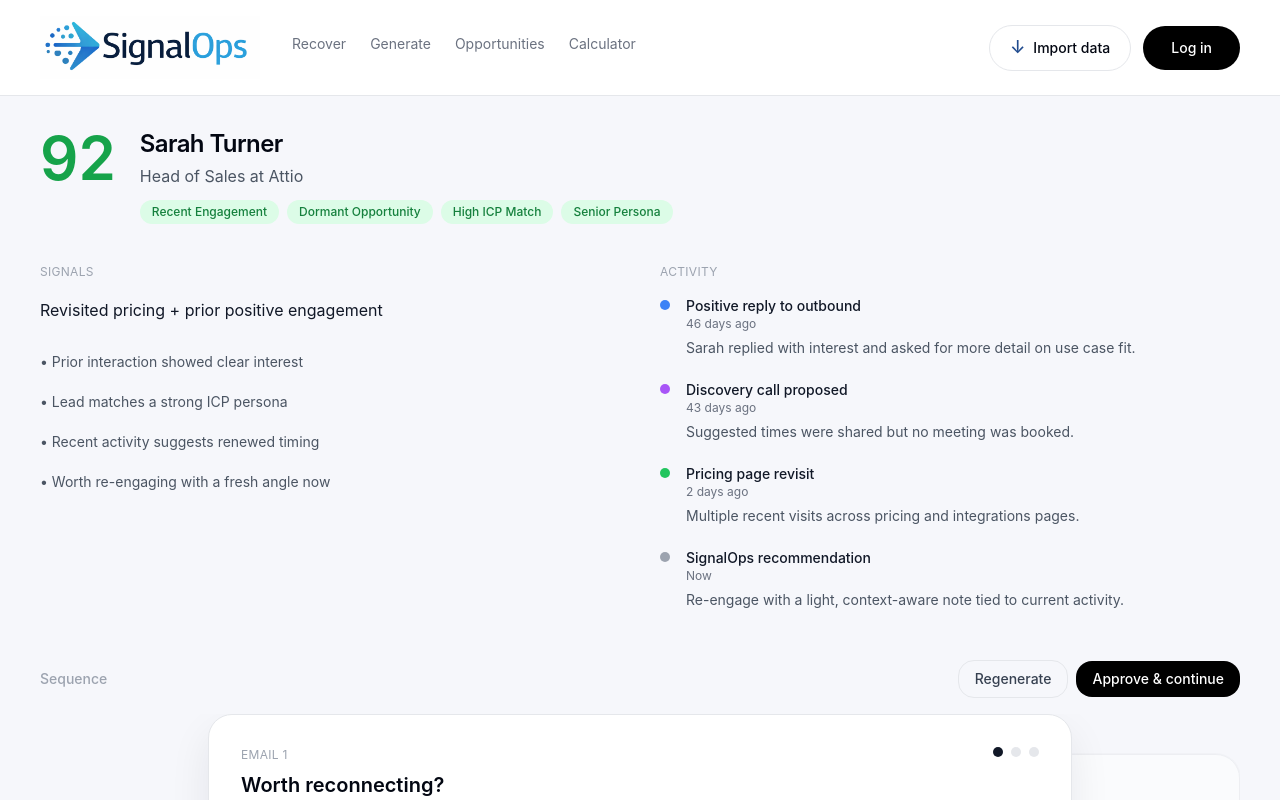
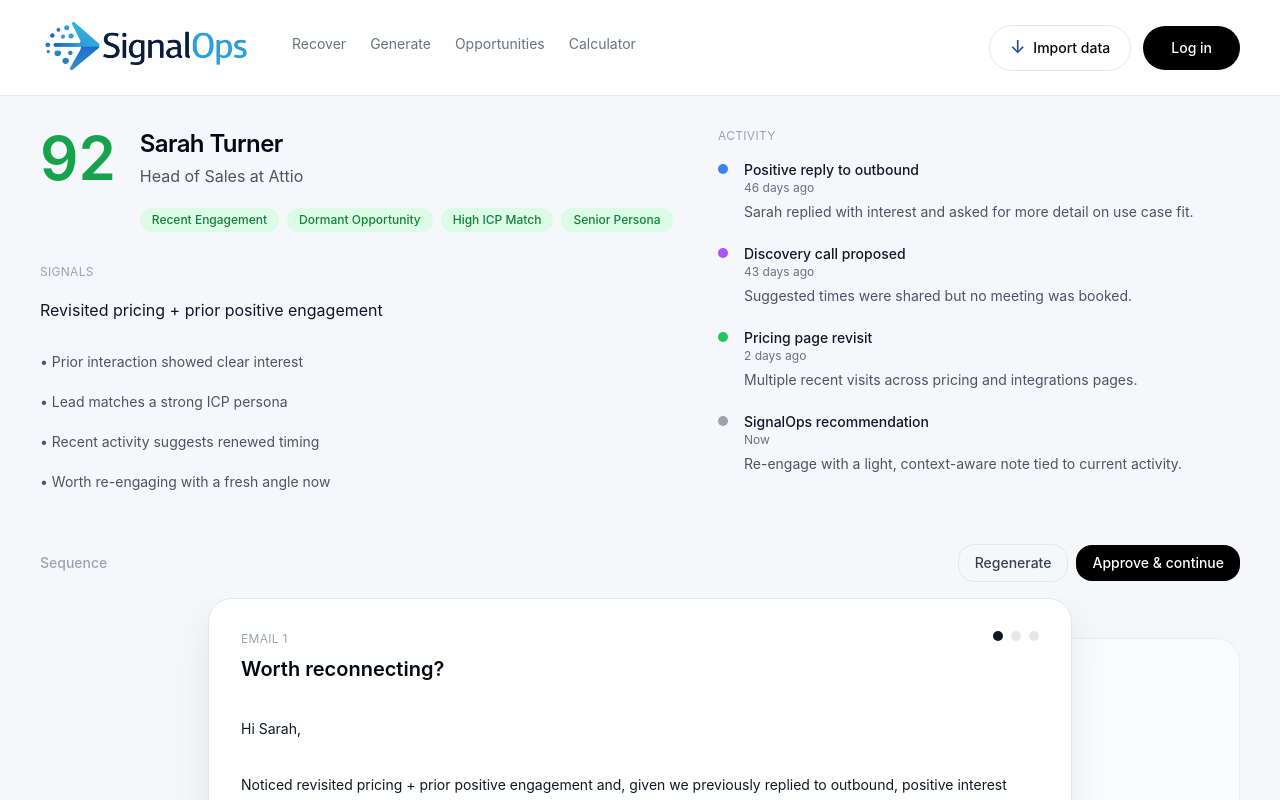
Before and after one commit to powerstephen/SignalOps, a Next.js app: page /contact/1 in a window 1280 px wide. Shown: the top 800 px of the page. Built offline with nearby package versions, Linux system fonts and the light colour scheme.

Commit message:
Update page.tsx

```diff
--- a/app/contact/[id]/page.tsx
+++ b/app/contact/[id]/page.tsx
@@ -112,14 +112,17 @@
 
   const activeIndex = emails.findIndex((email) => email.id === activeEmail.id);
   const prevEmail = activeIndex > 0 ? emails[activeIndex - 1] : null;
-  const nextEmail = activeIndex < emails.length - 1 ? emails[activeIndex + 1] : null;
+  const nextEmail =
+    activeIndex < emails.length - 1 ? emails[activeIndex + 1] : null;
 
   function canOpen(emailId: number) {
     return emailId <= approvedUpTo;
   }
 
   function handleApprove() {
-    setApprovedUpTo((current) => Math.min(current + 1, emails.length));
+    const nextApproved = Math.min(approvedUpTo + 1, emails.length);
+    setApprovedUpTo(nextApproved);
+
     if (activeEmailId < emails.length) {
       setActiveEmailId(activeEmailId + 1);
     }
@@ -132,24 +135,22 @@
   return (
     <div className="mx-auto w-full max-w-7xl px-8 py-8 md:px-10">
       <div className="space-y-10">
-        {/* TOP */}
-        <div className="flex flex-col gap-5 lg:flex-row lg:items-start lg:justify-between">
+        <div className="grid grid-cols-1 gap-10 lg:grid-cols-[1.1fr_0.9fr]">
+          <div className="space-y-8">
             <div className="flex items-start gap-6">
               <div className="text-6xl font-semibold leading-none text-green-600">
                 {lead.score}
               </div>
 
-            <div className="space-y-3">
-              <div>
+              <div className="min-w-0">
                 <div className="text-2xl font-semibold tracking-tight text-gray-950">
                   {lead.name}
                 </div>
                 <div className="mt-1 text-gray-600">
                   {lead.role} at {lead.company}
                 </div>
-              </div>
 
-              <div className="flex max-w-[560px] flex-wrap gap-2">
+                <div className="mt-5 flex max-w-[620px] flex-wrap gap-2">
                   <Pill label="Recent Engagement" />
                   <Pill label="Dormant Opportunity" />
                   <Pill label="High ICP Match" />
@@ -157,10 +158,7 @@
                 </div>
               </div>
             </div>
-        </div>
 
-        {/* ABOVE THE FOLD SUMMARY */}
-        <div className="grid grid-cols-1 gap-10 lg:grid-cols-[1fr_1fr]">
             <div>
               <div className="text-xs uppercase tracking-wide text-gray-400">
                 Signals
@@ -176,6 +174,7 @@
                 <li>• Recent activity suggests renewed timing</li>
                 <li>• Worth re-engaging with a fresh angle now</li>
               </ul>
+            </div>
           </div>
 
           <div>
@@ -203,12 +202,9 @@
           </div>
         </div>
 
-        {/* EMAIL CAROUSEL */}
         <div className="pt-2">
           <div className="mb-4 flex items-center justify-between">
-            <div className="text-sm font-medium text-gray-400">
-              Sequence
-            </div>
+            <div className="text-sm font-medium text-gray-400">Sequence</div>
 
             <div className="flex items-center gap-2">
               <button
@@ -230,9 +226,13 @@
             {prevEmail ? (
               <button
                 type="button"
-                onClick={() => canOpen(prevEmail.id) && setActiveEmailId(prevEmail.id)}
+                onClick={() =>
+                  canOpen(prevEmail.id) && setActiveEmailId(prevEmail.id)
+                }
                 className={`absolute left-0 top-10 z-0 h-[320px] w-[18%] rounded-3xl border border-gray-200 bg-white px-4 py-6 text-left shadow-[0_0_0_1px_rgba(17,24,39,0.04)] transition ${
-                  canOpen(prevEmail.id) ? "hover:-translate-y-0.5" : "cursor-not-allowed opacity-50"
+                  canOpen(prevEmail.id)
+                    ? "hover:-translate-y-0.5"
+                    : "cursor-not-allowed opacity-50"
                 }`}
               >
                 <div className="mt-24 text-center text-5xl font-semibold tracking-tight text-gray-900">
@@ -278,9 +278,13 @@
             {nextEmail ? (
               <button
                 type="button"
-                onClick={() => canOpen(nextEmail.id) && setActiveEmailId(nextEmail.id)}
+                onClick={() =>
+                  canOpen(nextEmail.id) && setActiveEmailId(nextEmail.id)
+                }
                 className={`absolute right-0 top-10 z-0 h-[320px] w-[18%] rounded-3xl border border-gray-200 bg-white px-4 py-6 text-left shadow-[0_0_0_1px_rgba(17,24,39,0.04)] transition ${
-                  canOpen(nextEmail.id) ? "hover:-translate-y-0.5" : "cursor-not-allowed opacity-50"
+                  canOpen(nextEmail.id)
+                    ? "hover:-translate-y-0.5"
+                    : "cursor-not-allowed opacity-50"
                 }`}
               >
                 <div className="mt-24 text-center text-5xl font-semibold tracking-tight text-gray-900">
```
Lines whose indentation alone changed are shown as unchanged.
